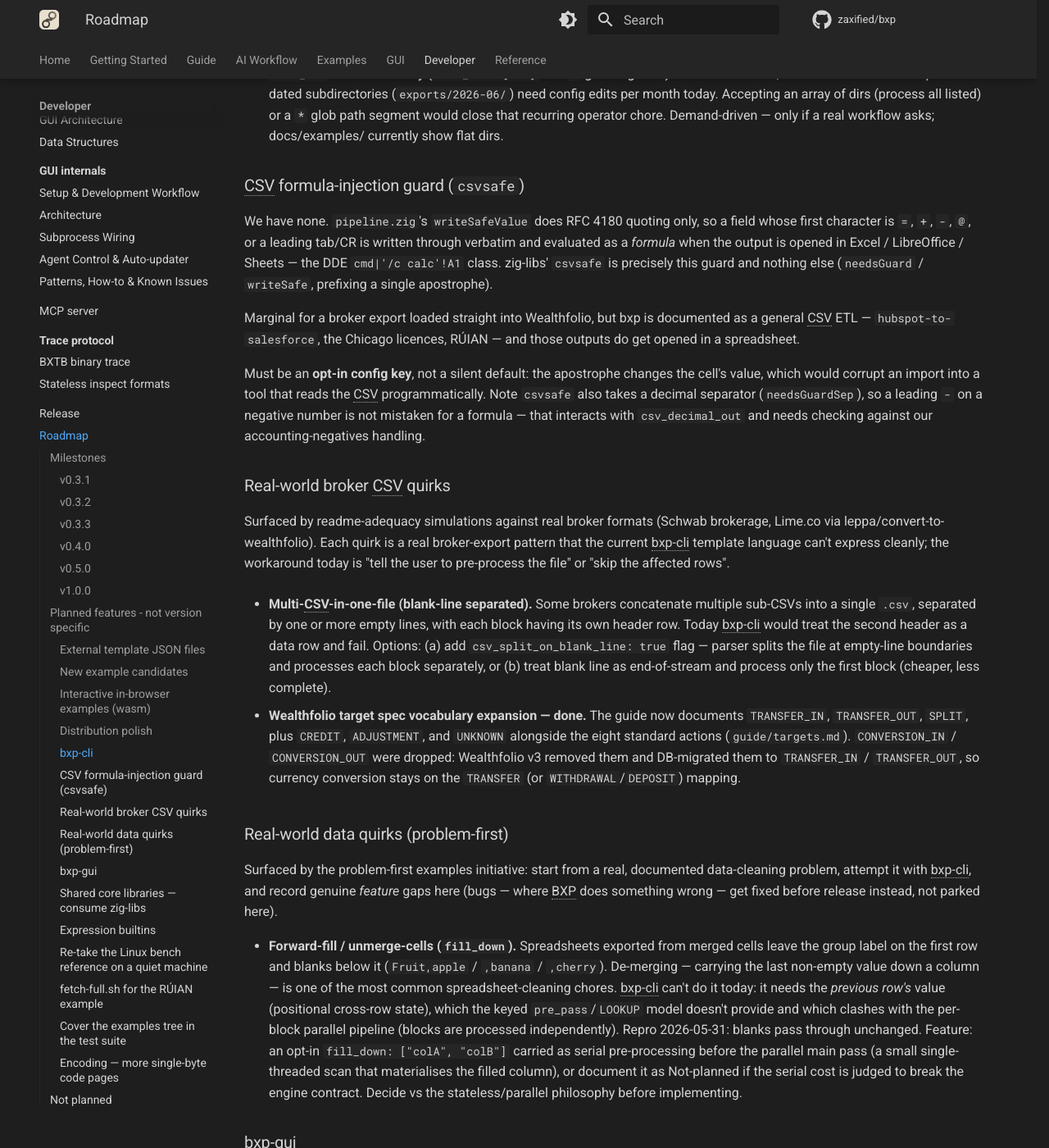
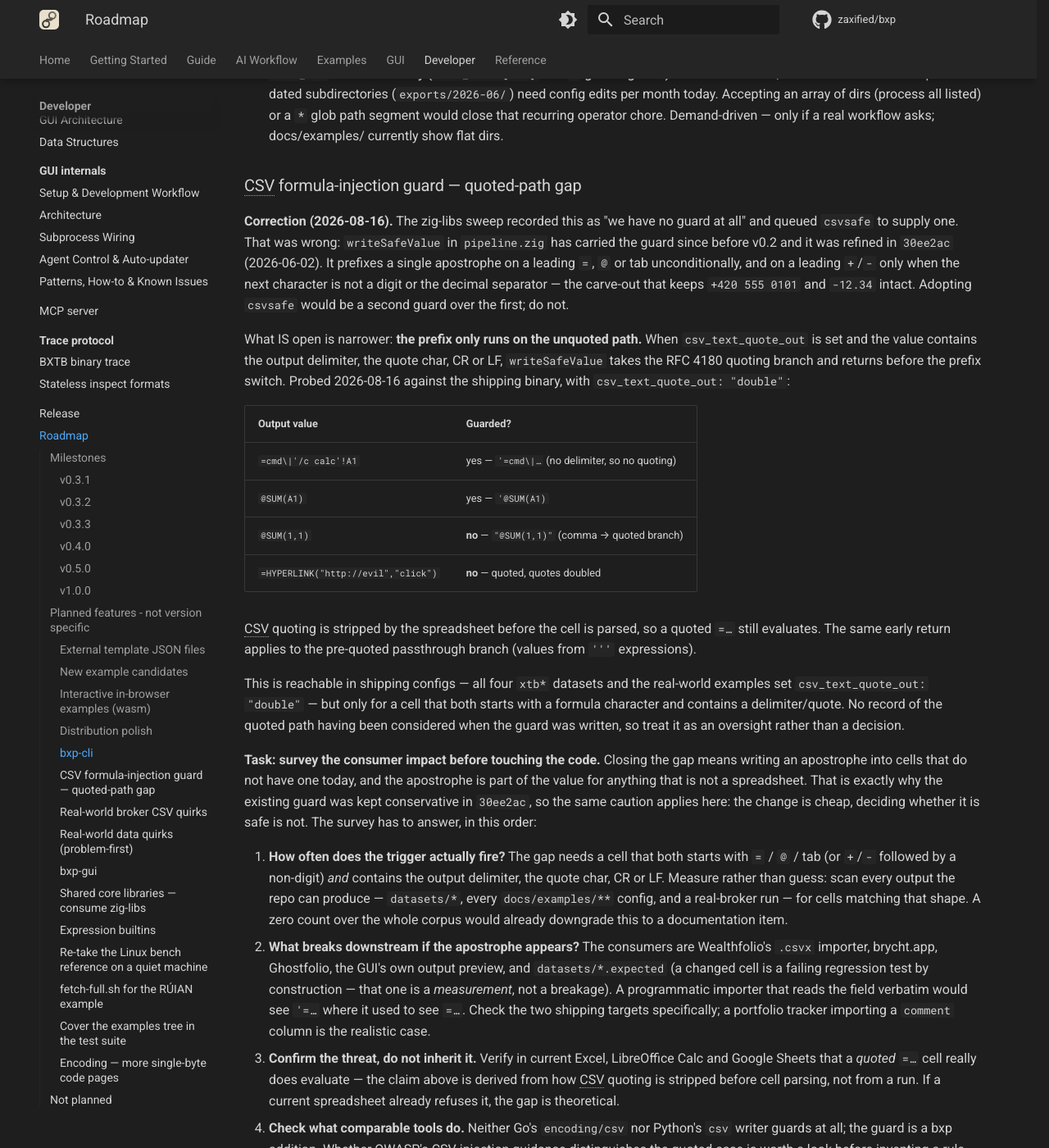
Before and after one commit to zaxified/bxp, an MkDocs documentation site: the page built from docs/dev/roadmap.md, in a window 1280 px wide and 1400 px high, scrolled down 3005 px. Shown: the whole window at 82% size. Built offline with MkDocs 1.6.1 and Material for MkDocs 9.7.7, drawn with Linux system fonts in a browser that asks for light colours; comment, search, counter and statistics services are not loaded; some of the changed text lies outside the part shown.

Commit message:
docs(roadmap): correct the CSV-injection entry, queue the quoted-path survey
The zig-libs sweep recorded "we have no formula-injection guard at all" and
queued csvsafe to supply one. That was wrong. writeSafeValue has carried
the guard since before v0.2, and 30ee2ac (2026-06-02) deliberately
narrowed it: a leading '+'/'-' is prefixed only when the next character is
not a digit or the decimal separator, so "+420 555 0101" and "-12.34" stay
intact. Adopting csvsafe would stack a second guard on the first, so the
entry now says not to.

What is actually open is narrower: the apostrophe prefix runs only on the
unquoted path. With csv_text_quote_out set, a value containing the output
delimiter, the quote char, CR or LF takes the RFC 4180 quoting branch and
returns before the prefix switch. Probed against the shipping binary:
"@SUM(A1)" is guarded, "@SUM(1,1)" is not (the comma routes it through
quoting), and neither is an =HYPERLINK(...) payload. The same early return
covers the pre-quoted passthrough used by ''' expressions. All four xtb*
datasets set csv_text_quote_out: "double", so the path is not exotic.

Filed as a survey task rather than a patch, per maintainer decision:
closing the gap writes an apostrophe into cells that do not have one
today, and outside a spreadsheet that apostrophe is part of the value --
the same reason the guard was kept conservative in the first place. The
entry lists what has to be measured first: how often the trigger shape
actually occurs across datasets, examples and a real-broker run; what an
apostrophe does to the Wealthfolio and brycht.app importers; whether a
quoted "=..." really still evaluates in current Excel / LibreOffice /
Sheets (asserted from how CSV quoting is stripped, not from a run); and
what Go's and Python's csv writers do, neither of which guards at all.
Only then choose between extending the prefix, gating the whole guard
behind an opt-in key, or recording the gap as accepted -- with the '+'/'-'
numeric carve-out surviving either way.

Co-Authored-By: Claude Opus 5 (1M context) <noreply@anthropic.com>

```diff
--- a/docs/dev/roadmap.md
+++ b/docs/dev/roadmap.md
@@ -154,25 +154,77 @@ against the real engine instead of frozen expected text).
   recurring operator chore. Demand-driven — only if a real workflow asks;
   docs/examples/ currently show flat dirs.
 
-### CSV formula-injection guard (`csvsafe`)
+### CSV formula-injection guard — quoted-path gap
 
-We have none. `pipeline.zig`'s `writeSafeValue` does RFC 4180 quoting only, so
-a field whose first character is `=`, `+`, `-`, `@`, or a leading tab/CR is
-written through verbatim and evaluated as a *formula* when the output is opened
-in Excel / LibreOffice / Sheets — the DDE `cmd|'/c calc'!A1` class. zig-libs'
-`csvsafe` is precisely this guard and nothing else (`needsGuard` / `writeSafe`,
-prefixing a single apostrophe).
+**Correction (2026-08-16).** The zig-libs sweep recorded this as "we have no
+guard at all" and queued `csvsafe` to supply one. That was wrong: `writeSafeValue`
+in `pipeline.zig` has carried the guard since before v0.2 and it was refined in
+`30ee2ac` (2026-06-02). It prefixes a single apostrophe on a leading `=`, `@` or
+tab unconditionally, and on a leading `+`/`-` only when the next character is
+not a digit or the decimal separator — the carve-out that keeps `+420 555 0101`
+and `-12.34` intact. Adopting `csvsafe` would be a second guard over the first;
+do not.
 
-Marginal for a broker export loaded straight into Wealthfolio, but bxp is
-documented as a general CSV ETL — `hubspot-to-salesforce`, the Chicago
-licences, RÚIAN — and those outputs do get opened in a spreadsheet.
+What IS open is narrower: **the prefix only runs on the unquoted path.** When
+`csv_text_quote_out` is set and the value contains the output delimiter, the
+quote char, CR or LF, `writeSafeValue` takes the RFC 4180 quoting branch and
+returns before the prefix switch. Probed 2026-08-16 against the shipping
+binary, with `csv_text_quote_out: "double"`:
 
-Must be an **opt-in config key**, not a silent default: the apostrophe changes
-the cell's value, which would corrupt an import into a tool that reads the CSV
-programmatically. Note `csvsafe` also takes a decimal separator
-(`needsGuardSep`), so a leading `-` on a negative number is not mistaken for a
-formula — that interacts with `csv_decimal_out` and needs checking against our
-accounting-negatives handling.
+| Output value | Guarded? |
+| --- | --- |
+| `=cmd\|'/c calc'!A1` | yes — `'=cmd\|…` (no delimiter, so no quoting) |
+| `@SUM(A1)` | yes — `'@SUM(A1)` |
+| `@SUM(1,1)` | **no** — `"@SUM(1,1)"` (comma → quoted branch) |
+| `=HYPERLINK("http://evil","click")` | **no** — quoted, quotes doubled |
+
+CSV quoting is stripped by the spreadsheet before the cell is parsed, so a
+quoted `=…` still evaluates. The same early return applies to the pre-quoted
+passthrough branch (values from `'''` expressions).
+
+This is reachable in shipping configs — all four `xtb*` datasets and the
+real-world examples set `csv_text_quote_out: "double"` — but only for a cell
+that both starts with a formula character and contains a delimiter/quote. No
+record of the quoted path having been considered when the guard was written, so
+treat it as an oversight rather than a decision.
+
+**Task: survey the consumer impact before touching the code.** Closing the gap
+means writing an apostrophe into cells that do not have one today, and the
+apostrophe is part of the value for anything that is not a spreadsheet. That is
+exactly why the existing guard was kept conservative in `30ee2ac`, so the same
+caution applies here: the change is cheap, deciding whether it is safe is not.
+The survey has to answer, in this order:
+
+1. **How often does the trigger actually fire?** The gap needs a cell that both
+   starts with `=` / `@` / tab (or `+`/`-` followed by a non-digit) *and*
+   contains the output delimiter, the quote char, CR or LF. Measure rather than
+   guess: scan every output the repo can produce — `datasets/*`, every
+   `docs/examples/**` config, and a real-broker run — for cells matching that
+   shape. A zero count over the whole corpus would already downgrade this to a
+   documentation item.
+2. **What breaks downstream if the apostrophe appears?** The consumers are
+   Wealthfolio's `.csvx` importer, brycht.app, Ghostfolio, the GUI's own output
+   preview, and `datasets/*.expected` (a changed cell is a failing regression
+   test by construction — that one is a *measurement*, not a breakage). A
+   programmatic importer that reads the field verbatim would see `'=…` where it
+   used to see `=…`. Check the two shipping targets specifically; a portfolio
+   tracker importing a `comment` column is the realistic case.
+3. **Confirm the threat, do not inherit it.** Verify in current Excel,
+   LibreOffice Calc and Google Sheets that a *quoted* `=…` cell really does
+   evaluate — the claim above is derived from how CSV quoting is stripped
+   before cell parsing, not from a run. If a current spreadsheet already
+   refuses it, the gap is theoretical.
+4. **Check what comparable tools do.** Neither Go's `encoding/csv` nor Python's
+   `csv` writer guards at all; the guard is a bxp addition. Whether OWASP's
+   CSV-injection guidance distinguishes the quoted case is worth a look before
+   inventing a rule.
+
+Only then pick between (a) extending the prefix to the quoted branch and the
+pre-quoted passthrough, (b) making the whole guard an opt-in config key and
+extending it only there, or (c) recording the gap as accepted with the numbers
+that justify it. Whichever wins, the `+`/`-` numeric carve-out must survive —
+re-introducing `'+420 555 0101` would be a regression of the fix that created
+it.
 
 ### Real-world broker CSV quirks
 
```
